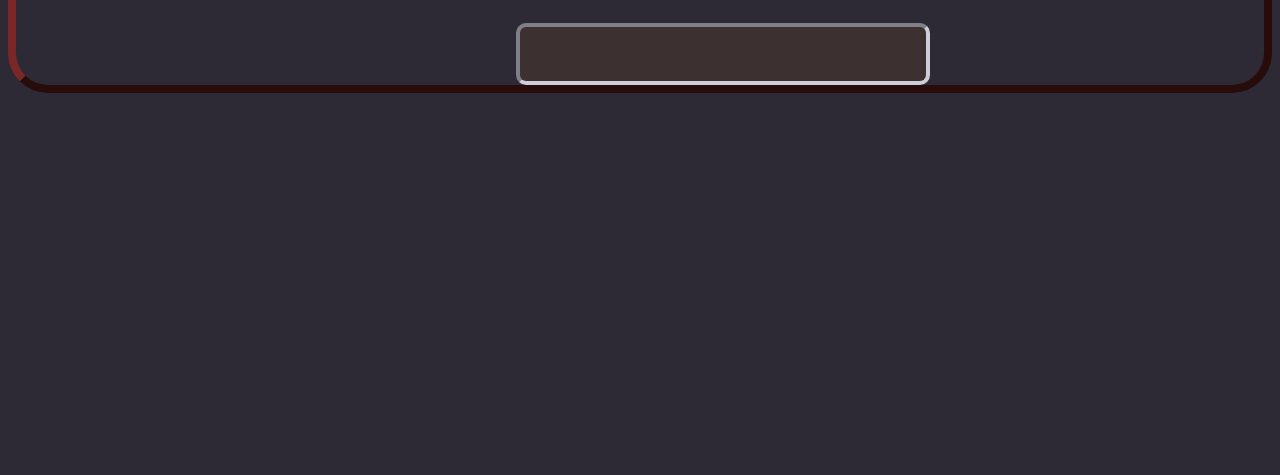
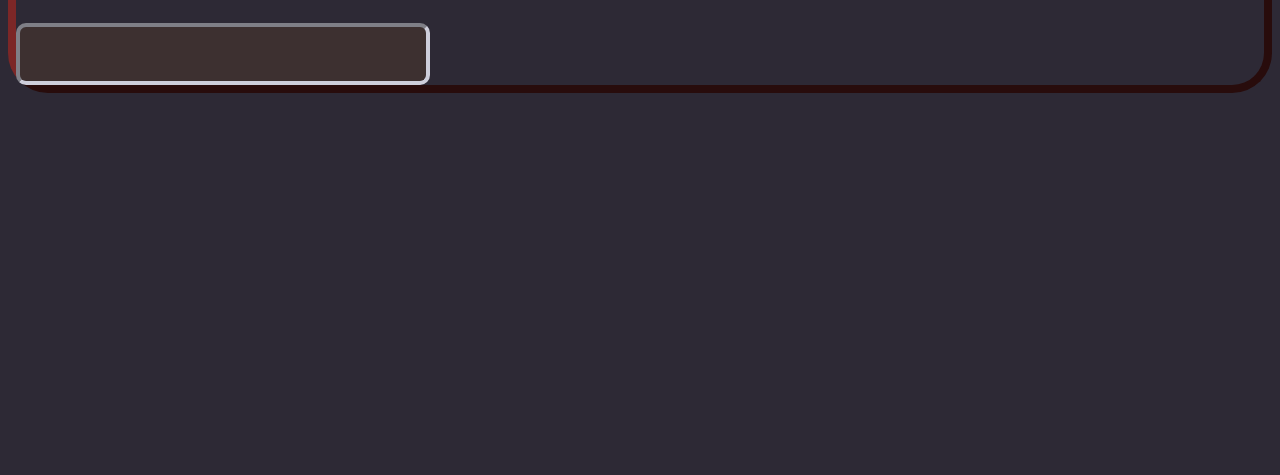
Before and after one commit to WaheedullahSaadi/seventeenth, a plain HTML site: page index.html in a window 1280 px wide. Shown: the part 325-800 px from the top of the page. Drawn offline with Linux system fonts and the light colour scheme.

Commit message:
Add files via upload

```diff
--- a/style.css
+++ b/style.css
@@ -16,7 +16,7 @@ input{
     font-size: 30px;
     text-align: center;
     padding: 10px;
-    margin-left: 250PX;
+    /* margin-left: 250PX; */
 
 }
 body{
@@ -25,7 +25,7 @@ body{
     background-color: rgb(45, 41, 53);
 }
 div{
-    margin-left: 250px;
+    /* margin-left: 250px; */
     color: aliceblue;
     font-size: 30px;
 }
```
